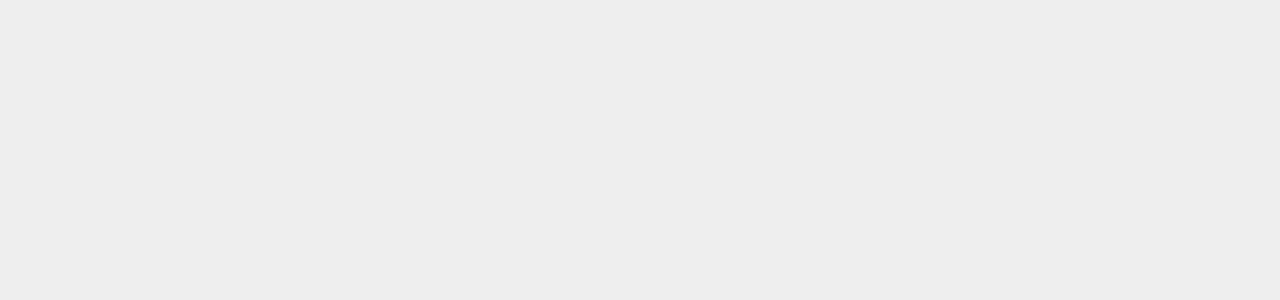
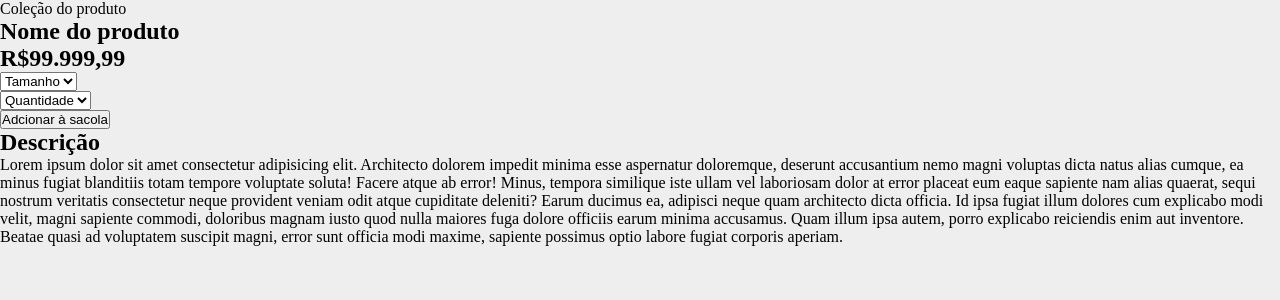
Before and after one commit to G-Ladeira/PI-React, a React (Create React App) app: page /product in a window 1280 px wide. Before the commit this address had no page. Shown: the top 300 px of the page. Built offline with nearby package versions, Linux system fonts and the light colour scheme.

Commit message:
subindo página de produtos

```diff
--- a/src/routes/index.jsx
+++ b/src/routes/index.jsx
@@ -1,6 +1,7 @@
 import { Routes, Route} from "react-router-dom";
 import { Home } from "../views/home";
 import { AboutUs } from "../views/aboutUs";
+import { Product } from "../views/product";
 
 export const MainRoutes = ()=>{
     return (
@@ -8,6 +9,7 @@ export const MainRoutes = ()=>{
            <Routes>
             <Route path="/" element={<Home/>}/>
             <Route path="/aboutUs" element={<AboutUs/>}/>
+            <Route path="/product" element={<Product/>}/>
 
             </Routes>
         </>
--- /dev/null
+++ b/src/views/product/index.jsx
@@ -0,0 +1,76 @@
+import '../../styles/global/main.sass'
+import './style.sass'
+
+
+export const Product = () => {
+    return (
+        <>
+            <section className="product-section">
+                <div className="product-images">
+                    <div className="img-1">
+
+                    </div>
+
+                    <div className="img-2">
+
+                    </div>
+
+                    <div className="img-3">
+
+                    </div>
+
+                    <div className="img-4">
+
+                    </div>
+
+
+                </div>
+
+                <div className="product-info">
+                    <span className="prdt-colection">
+                        Coleção do produto
+                    </span>
+
+                    <h1 className="product-name">Nome do produto</h1>
+
+                    <h2 className="product-price">R$99.999,99</h2>
+
+                    <form>
+                        <div className="size">
+                            <select name='tamanhos'>
+                                <option value="" defaultChecked>Tamanho</option>
+                                <option value="10">10</option>
+                                <option value="20">20</option>
+                                <option value="25">25</option>
+                            </select>
+                        </div>
+
+                        <div className="quantity">
+                            <select name='quantidade'>
+                                <option value="" defaultChecked>Quantidade</option>
+                                <option value="1">1</option>
+                                <option value="2">2</option>
+                                <option value="3">3</option>
+                            </select>
+                        </div>
+
+                        <button>Adcionar à sacola</button>
+                    </form>
+                </div>
+            </section>
+
+
+
+            <section className="product-description">
+
+                <h2>Descrição</h2>
+
+                <div className='description-box'>
+                    <p>Lorem ipsum dolor sit amet consectetur adipisicing elit. Architecto dolorem impedit minima esse aspernatur doloremque, deserunt accusantium nemo magni voluptas dicta natus alias cumque, ea minus fugiat blanditiis totam tempore voluptate soluta! Facere atque ab error! Minus, tempora similique iste ullam vel laboriosam dolor at error placeat eum eaque sapiente nam alias quaerat, sequi nostrum veritatis consectetur neque provident veniam odit atque cupiditate deleniti? Earum ducimus ea, adipisci neque quam architecto dicta officia. Id ipsa fugiat illum dolores cum explicabo modi velit, magni sapiente commodi, doloribus magnam iusto quod nulla maiores fuga dolore officiis earum minima accusamus. Quam illum ipsa autem, porro explicabo reiciendis enim aut inventore. Beatae quasi ad voluptatem suscipit magni, error sunt officia modi maxime, sapiente possimus optio labore fugiat corporis aperiam.</p>
+                </div>
+
+            </section>
+
+        </>
+    )
+}
--- /dev/null
+++ b/src/views/product/style.sass
@@ -0,0 +1,79 @@
+@media (max-width: 999px)
+
+
+
+
+
+// @media (min-width: 1000px)
+//     .product-section
+//         border: red solid 1px
+//         height: 600px
+//         width: 100%
+//         display: flex
+//         justify-content: center
+
+// .product-images
+//     border: blue solid 1px
+//     width: 730px
+//     height: 575px
+//     display: flex
+//     flex-wrap: wrap
+//     justify-content: center
+//     margin-right: 100px
+
+//     .img-1
+//         border: black solid 1px
+//         width: 100%
+//         height: 380px
+//         display: block
+//     .img-2, .img-3, .img-4
+//         border: green solid 1px
+//         width: 170px
+//         height: 140px
+//         margin: 0px 30px
+
+// .product-info
+//     width: 425px
+//     height: 600px
+//     border: gray solid 3px
+//     padding: 10px
+
+//     .prdt-colection
+//         color: gray
+
+//     .product-name
+//         color: black
+
+//     .product-price
+//         color: black
+
+//     .quantity, .size
+//         width: 100%
+//         margin-top: 50px
+
+//     select
+//         border-radius: 30px
+
+//     button
+//         width: 200px
+//         height: 50px
+//         margin-top: 100px
+
+
+// .product-description
+//     // border: green solid 1px
+//     display: flex
+//     flex-direction: column
+//     align-items: center
+//     flex-wrap: wrap
+//     justify-content: center
+
+//     h2
+//         width: 68%
+//         margin: 15px 0px
+
+//     .description-box
+//         display: flex
+//         width: 1270px
+//         height: 300px
+//         background-color: #D9D9D9
```
